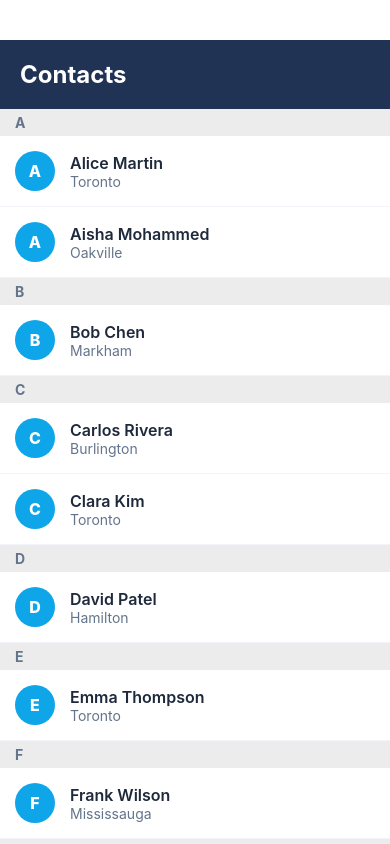
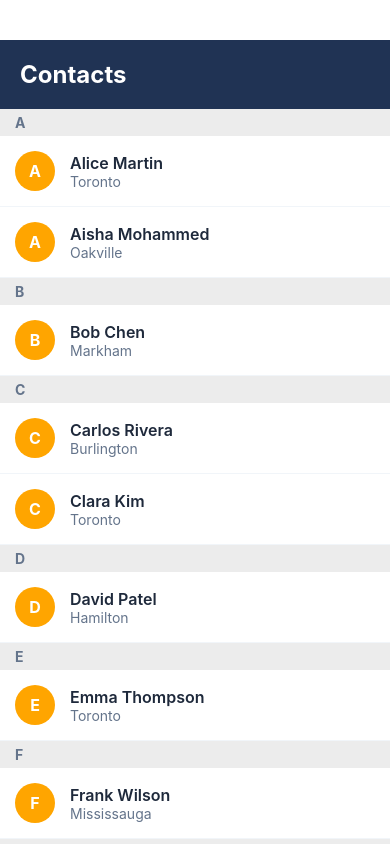
Before and after one commit to Hyder010/PROG20261_LAB_2, a React Native app: screen / in a window 390 px wide. Built offline with nearby package versions, Linux system fonts and the light colour scheme.

Commit message:
Project completed & bugs tested. Final touches/polishing complete.

```diff
--- a/App.js
+++ b/App.js
@@ -18,6 +18,28 @@ const CONTACTS = [
 
 const sections = groupByLetter(CONTACTS);
 
+// -- Grouping Function -- (via Week 10 content on Slate)
+function groupByLetter(contacts) {
+  const grouped = {};
+
+  contacts.forEach(contact => {
+    const letter = contact.name[0].toUpperCase();
+    if (!grouped[letter]) {
+      grouped[letter] = [];
+    }
+    grouped[letter].push(contact);
+  });
+
+  // Convert object to the SectionList format
+  return Object.keys(grouped)
+    .sort()
+    .map(letter => ({
+      title: letter,
+      data: grouped[letter],
+    }));
+}
+
+// -- Main App --
 export default function App() {
   return (
     <View style={styles.container}>
@@ -92,14 +114,14 @@ const styles = StyleSheet.create({
     width: 40,
     height: 40,
     borderRadius: 20,
-    backgroundColor: '#0ea5e9',
+    backgroundColor: 'orange',
     justifyContent: 'center',
     alignItems: 'center',
     marginRight: 15,
   },
   avatarInitial: {
     color: 'white',
-    fontWeight: '800',
+    fontWeight: '700',
     fontSize: 16,
   },
   contactName: {
@@ -112,23 +134,3 @@ const styles = StyleSheet.create({
     color: '#64748b',
   },
 });
-
-function groupByLetter(contacts) {
-  const grouped = {};
-
-  contacts.forEach(contact => {
-    const letter = contact.name[0].toUpperCase();
-    if (!grouped[letter]) {
-      grouped[letter] = [];
-    }
-    grouped[letter].push(contact);
-  });
-
-  // Convert object to the SectionList format
-  return Object.keys(grouped)
-    .sort()
-    .map(letter => ({
-      title: letter,
-      data: grouped[letter],
-    }));
-}
```
